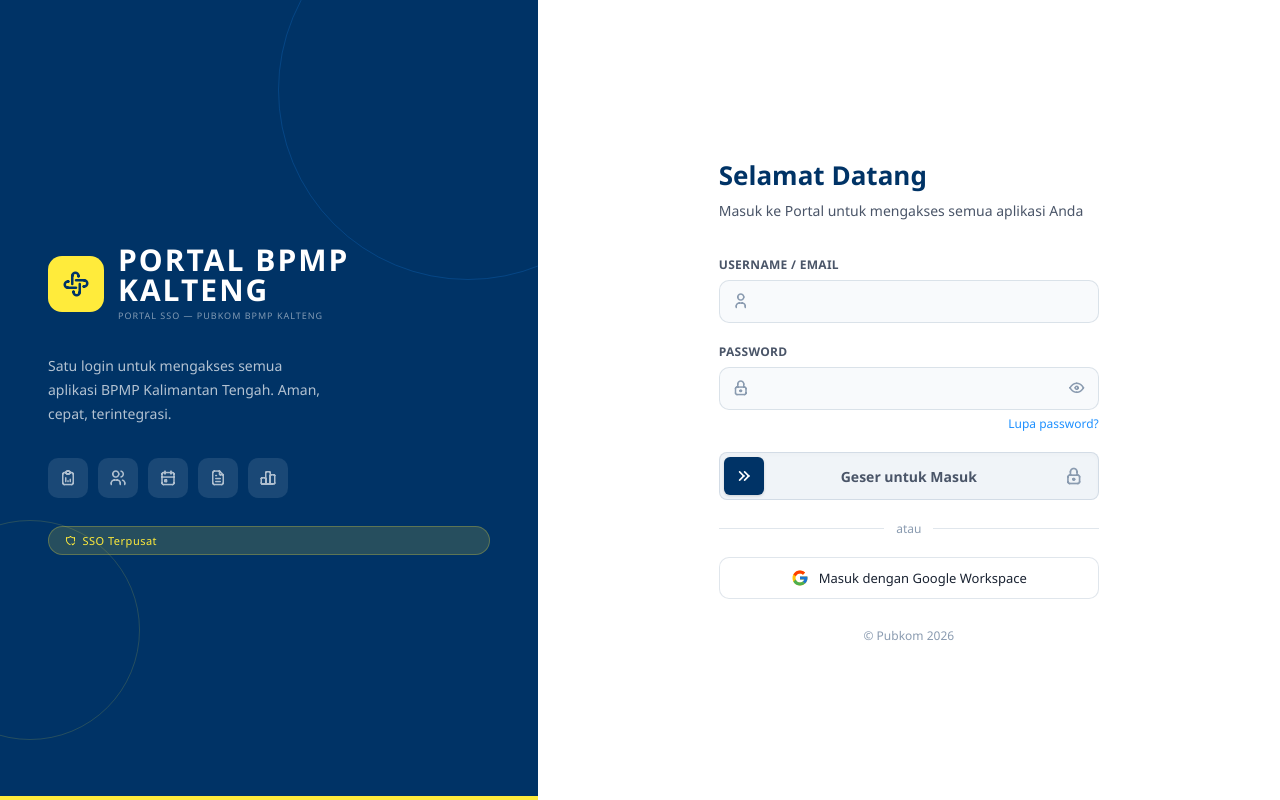
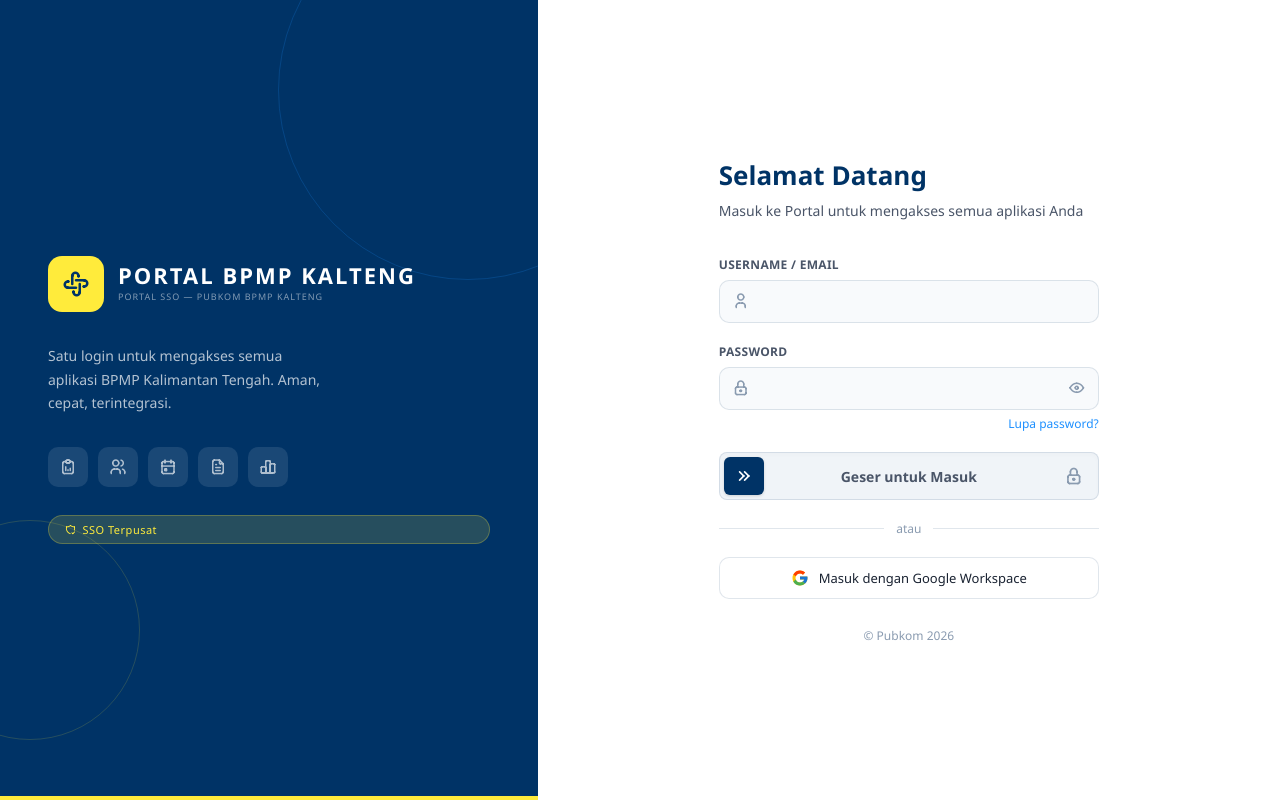
Before and after one commit to bpmpkalimantantengah/GASPOL-V2, a website: page public/portal/index.html in a window 1280 px wide. Drawn offline with Linux system fonts and the light colour scheme.

Commit message:
UI: fix portal login branding wrapping and icon proportion

```diff
--- a/public/css/gaspol.css
+++ b/public/css/gaspol.css
@@ -105,11 +105,12 @@
 }
 .brand-logo { display: flex; align-items: center; gap: 14px; margin-bottom: 32px; z-index: 1; }
 .brand-icon {
+  flex-shrink: 0;
   width: 56px; height: 56px; background: var(--ga);
   border-radius: 14px; display: flex; align-items: center; justify-content: center;
 }
 .brand-icon i { font-size: 30px; color: var(--gp); }
-.brand-name h1 { color: #fff; font-size: 30px; font-weight: 800; letter-spacing: 2px; line-height: 1; }
+.brand-name h1 { color: #fff; font-size: 22px; white-space: nowrap; font-weight: 800; letter-spacing: 2px; line-height: 1; }
 .brand-name p  { color: rgba(255,255,255,0.5); font-size: 9px; letter-spacing: 1px; margin-top: 4px; }
 .brand-desc { color: rgba(255,255,255,0.7); font-size: 14px; line-height: 1.7; max-width: 280px; z-index: 1; }
 .brand-apps { display: flex; gap: 10px; margin-top: 32px; z-index: 1; }
--- a/public/portal/index.html
+++ b/public/portal/index.html
@@ -35,7 +35,7 @@
     <div class="brand-logo">
       <div class="brand-icon"><i class="ti ti-api-app"></i></div>
       <div class="brand-name">
-        <h1>PORTAL BPMP<br>KALTENG</h1>
+        <h1>PORTAL BPMP KALTENG</h1>
         <p>PORTAL SSO — PUBKOM BPMP KALTENG</p>
       </div>
     </div>
```
